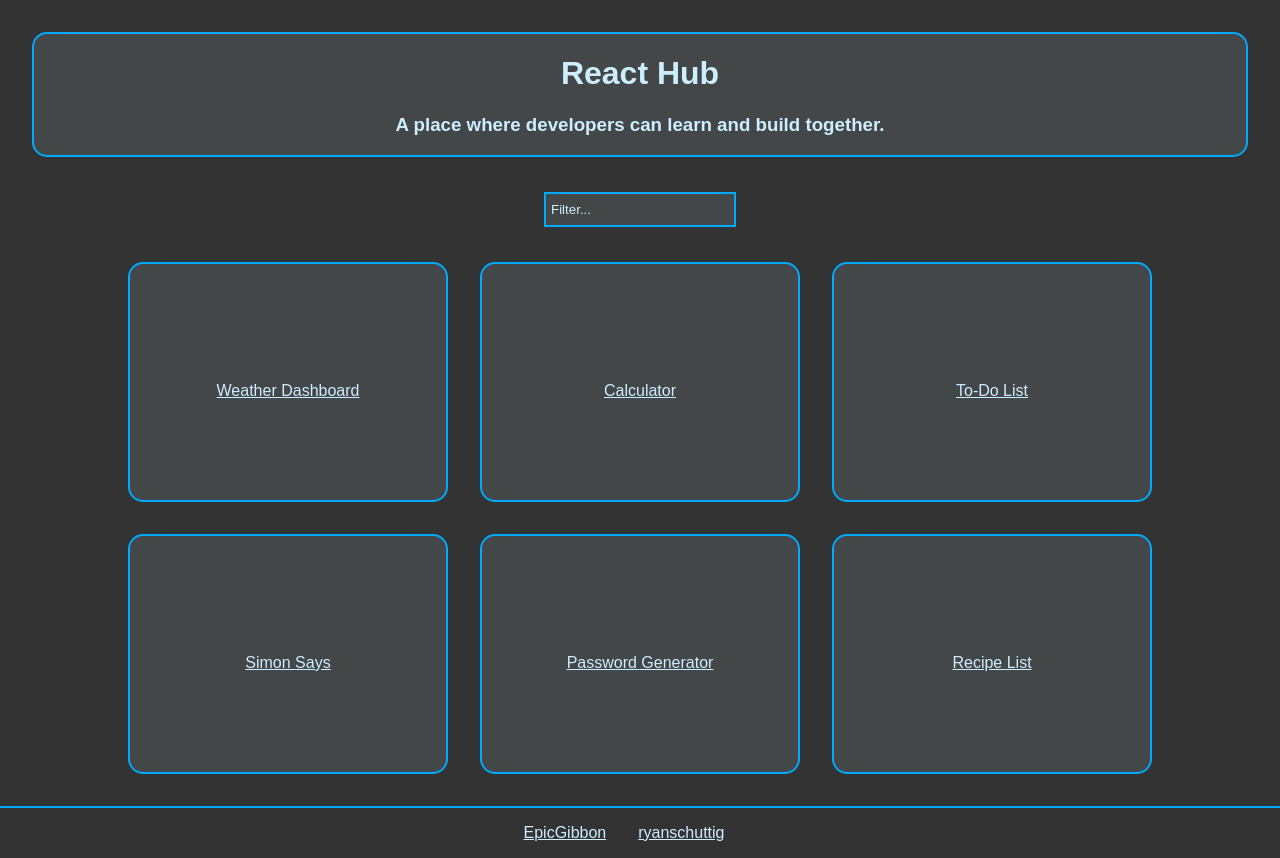
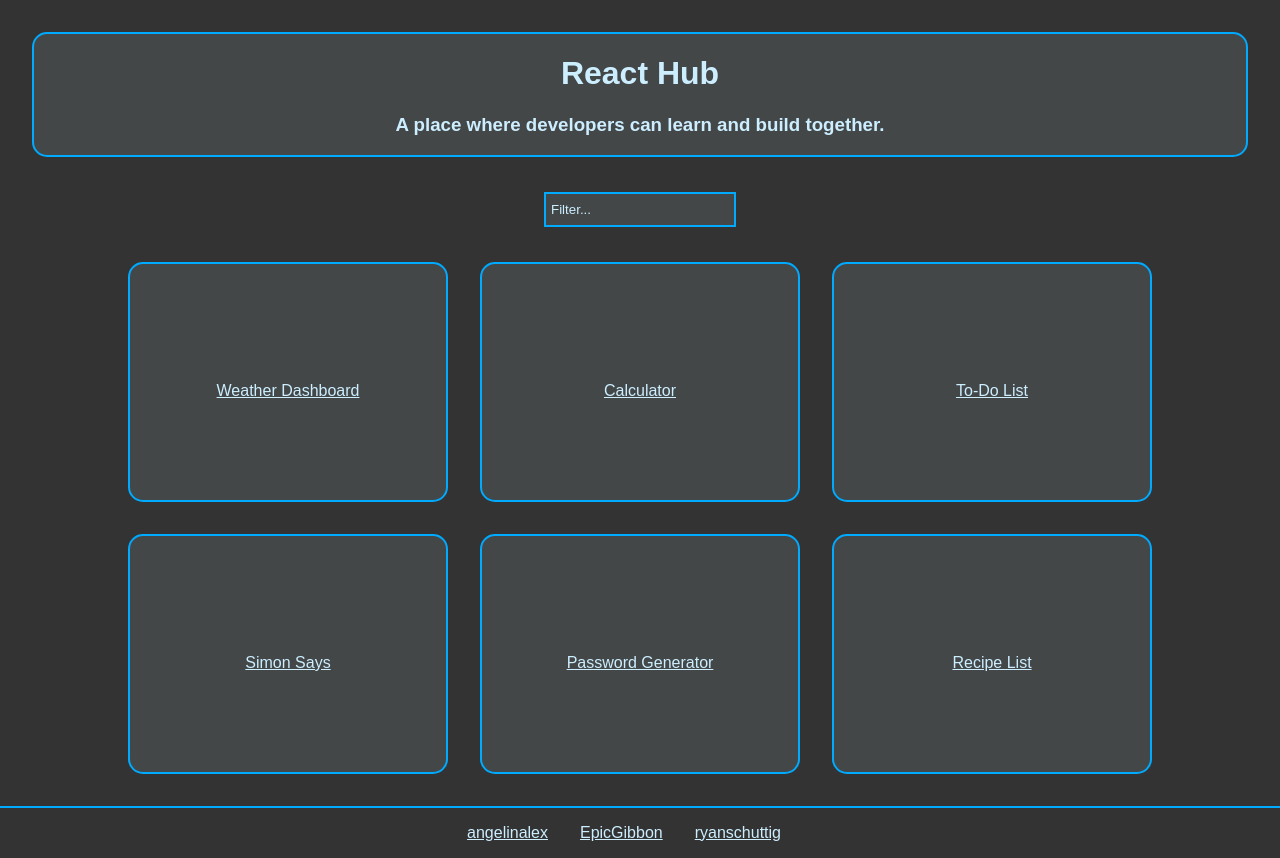
Before and after one commit to ryanschuttig/React_Hub, a React (Create React App) app: page / in a window 1280 px wide. Built offline with nearby package versions, Linux system fonts and the light colour scheme.

Commit message:
added angelina

```diff
--- a/src/components/footer/Footer.jsx
+++ b/src/components/footer/Footer.jsx
@@ -5,6 +5,9 @@ function Footer() {
   return (
     <div className="footer">
       <p>
+        <a href="https://github.com/angelinalex" target="_blank">
+          angelinalex
+        </a>
         <a href="https://github.com/EpicGibbon" target="_blank">
           EpicGibbon
         </a>
```
